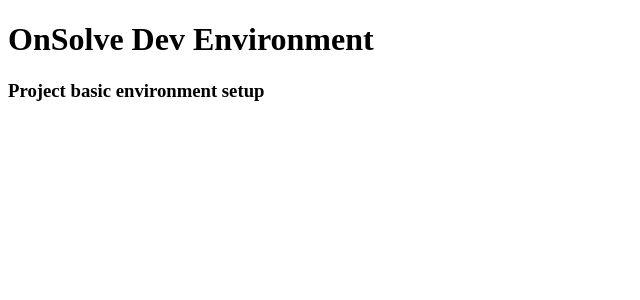
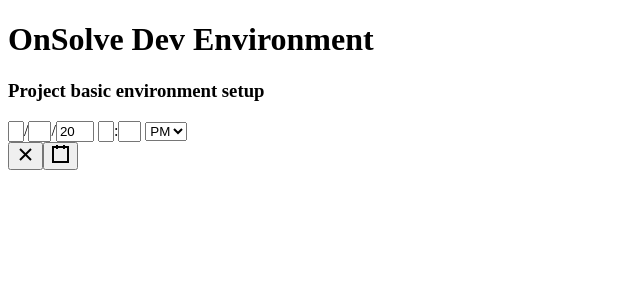
Before and after one commit to debnathrajdeep/todolistpoc, a React app: page / in a window 1280 px wide. Shown: the top 300 px of the page, without its empty margins (0-640 px from the left). Built offline with nearby package versions, Linux system fonts and the light colour scheme.

Commit message:
Date picker

```diff
--- a/package.json
+++ b/package.json
@@ -19,6 +19,7 @@
   "homepage": "https://github.com/debnathrajdeep/todolistpoc#readme",
   "dependencies": {
     "react": "^16.3.2",
+    "react-datetime-picker": "^1.3.1",
     "react-dom": "^16.3.2"
   },
   "devDependencies": {
--- a/src/component/App.js
+++ b/src/component/App.js
@@ -1,11 +1,26 @@
 import React, { Component } from 'react';
+import DateTimePicker from 'react-datetime-picker';
 
 export default class App extends Component {
+  constructor(props) {
+    super(props);
+    this.state = {date: new Date()};
+  }
+
+  onChange(data)
+  {
+    this.setState({ date : data })
+  }
+
   render() {
     return (
       <div>
         <h1>OnSolve Dev Environment</h1>
         <h3>Project basic environment setup</h3>
+        <DateTimePicker
+          onChange={data => this.onChange(data)}
+          value={this.state.date}
+        />
       </div>
     );
   }
```
Also changed, not shown: 1 other file (tests, documents, lock files or other folders).
